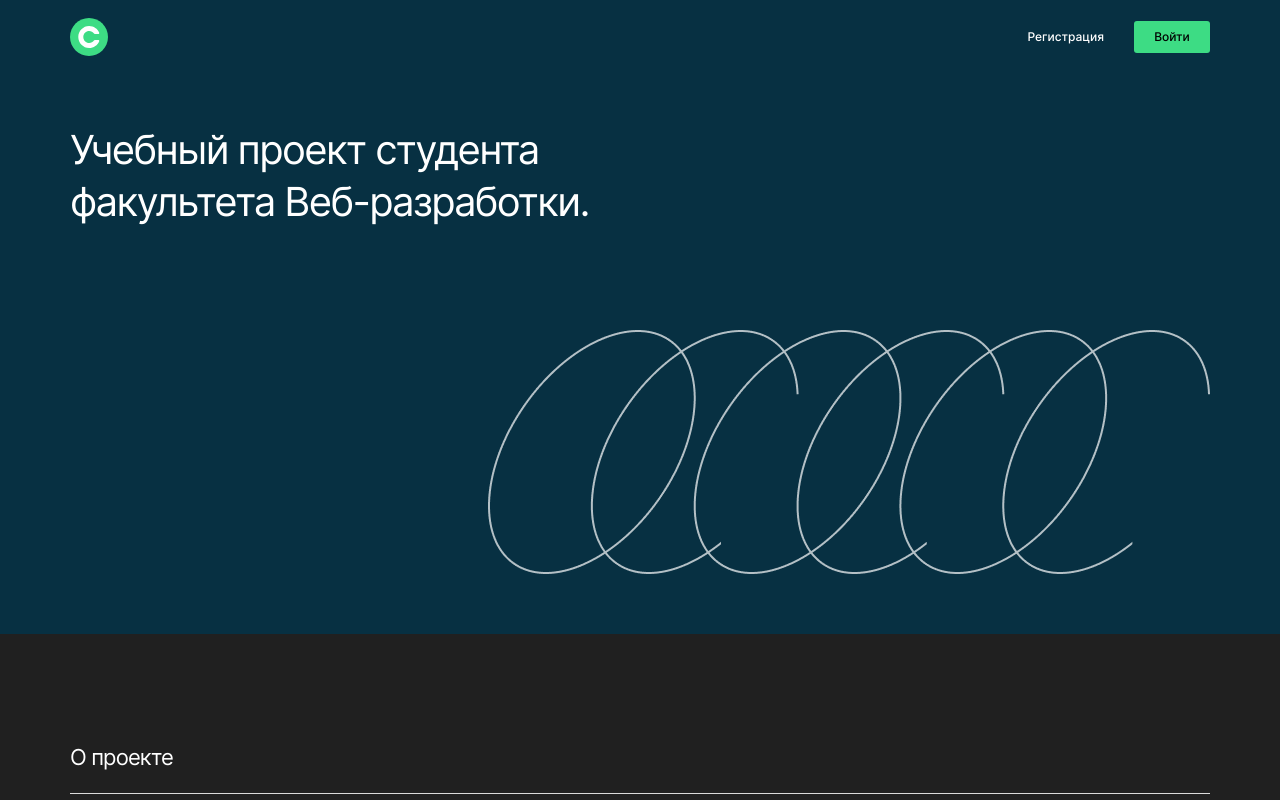
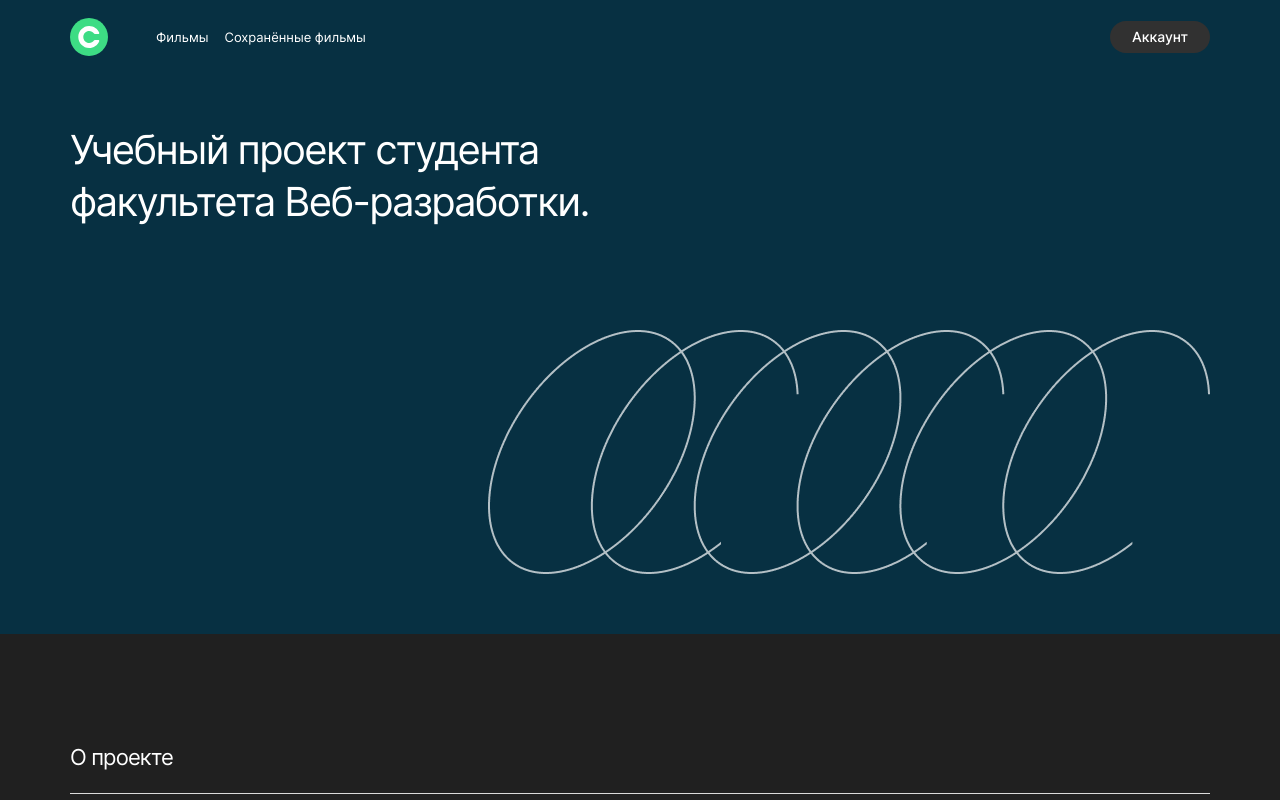
Before and after one commit to olgaAsmith/movies-explorer-frontend, a React app: page / in a window 1280 px wide. Shown: the top 800 px of the page. Built offline with nearby package versions, Linux system fonts and the light colour scheme.

Commit message:
fix frontend bugs

```diff
--- a/src/components/App/App.js
+++ b/src/components/App/App.js
@@ -16,7 +16,7 @@ import { Routes, Route } from "react-router-dom";
 import Preloader from "../Preloader/Preloader";
 
 function App() {
-  const [isLogIn, SetIsLogIn] = useState(false);
+  const [isLogIn, SetIsLogIn] = useState(true);
   const [isMovieSaved, SetIsMovieSaved] = useState(false);
   const [movies, setMovies] = useState([]);
   const [isBurgerMenuOpen, SetIsBurgerMenuOpen] = useState(false);
--- a/src/components/Footer/Footer.js
+++ b/src/components/Footer/Footer.js
@@ -7,11 +7,11 @@ function Footer() {
 
   return (
     <footer
-      className={`${
+      className={`footer ${
         location.pathname === "/movies" ||
         location.pathname === "/saved-movies" ||
         location.pathname === "/"
-          ? "footer"
+          ? ""
           : "footer_invisible"
       }`}
     >
--- a/src/components/Navigation/Navigation.css
+++ b/src/components/Navigation/Navigation.css
@@ -258,6 +258,7 @@ display: flex;
 @media screen and (max-width: 768px){
   .header__menu-burger {
     display: block;
+    cursor: pointer;
     position: relative;
     box-sizing: border-box;
     width: 28px;
--- a/src/components/Navigation/Navigation.js
+++ b/src/components/Navigation/Navigation.js
@@ -13,10 +13,7 @@ function Navigation(props) {
         className="logo link header__logo"
         to={location.pathname === "/" ? "#!" : "/"}
       ></Link>
-      {/* {props.isLogIn ? ( */}
-      {location.pathname === "/movies" ||
-      location.pathname === "/saved-movies" ||
-      location.pathname === "/profile" ? (
+      {props.isLogIn ? (
         <nav
           className={`header__menu-wrapper ${
             props.isBurgerMenuOpen ? "header__menu-wrapper_active" : ""
@@ -60,10 +57,7 @@ function Navigation(props) {
           </NavLink>
         </div>
       )}
-      {/* {props.isLogIn ? ( */}
-      {location.pathname === "/movies" ||
-      location.pathname === "/saved-movies" ||
-      location.pathname === "/profile" ? (
+      {props.isLogIn ? (
         <div
           className={`header__menu-burger ${
             props.isBurgerMenuOpen ? "header__menu-burger_active" : ""
```
